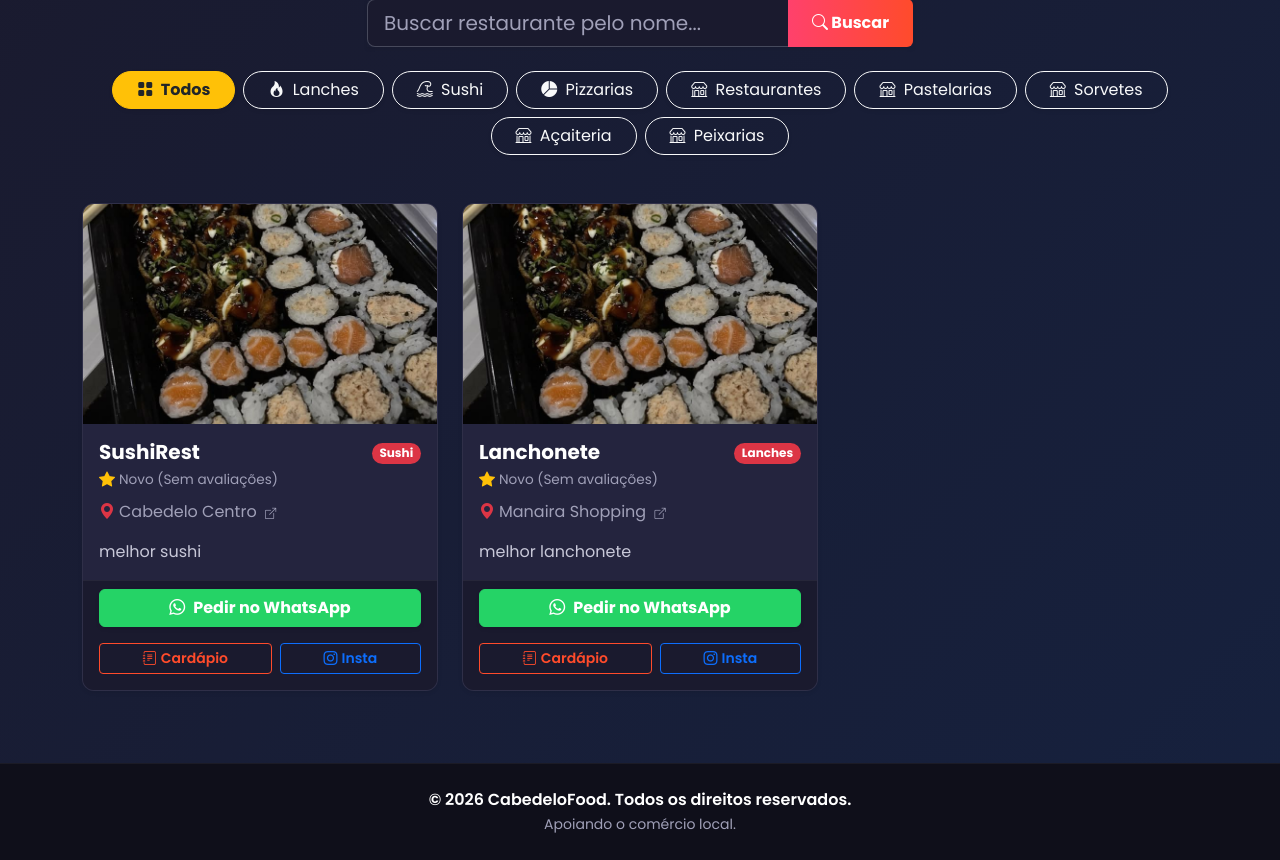
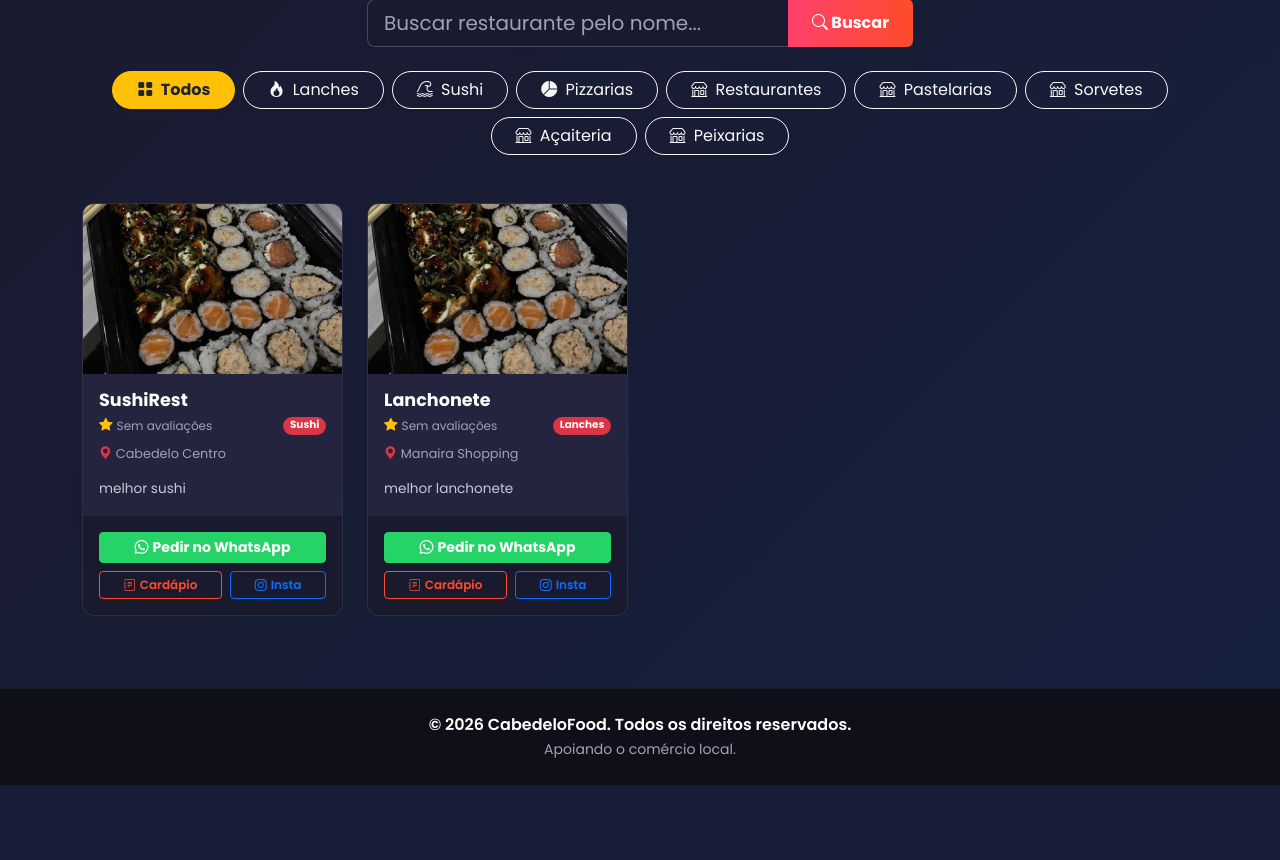
Before and after one commit to brenosobre/CabedeloFood, a Django app: page / in a window 1280 px wide. Shown: the part 193-1053 px from the top of the page. After the commit the page ends 978 px from the top, so only its background shows below. Run offline with Django 5.2, Linux system fonts and the light colour scheme; data comes from the database, SQL or seed files in the repository; data that the repository does not hold is empty; some libraries are stand-ins or nearby versions.

Commit message:
diminuir ilust

```diff
--- a/restaurantes/templates/restaurantes/index.html
+++ b/restaurantes/templates/restaurantes/index.html
@@ -51,7 +51,7 @@
             box-shadow: 0 15px 30px rgba(0,0,0,0.6) !important;
             border-color: rgba(255, 75, 43, 0.5);
         }
-        .card-body h5 { color: #ffffff; }
+        .card-body h5 { color: #ffffff; font-size: 1.1rem; }
         .text-muted, .card-subtitle { color: #a0a0b8 !important; }
         .card-footer {
             background-color: #1a1a2e !important;
@@ -71,7 +71,7 @@
 
         /* GALERIA DE FOTOS MINIATURAS */
         .fotos-grid {
-            display: flex; gap: 10px; overflow-x: auto; padding-bottom: 8px; margin-top: 10px;
+            display: flex; gap: 8px; overflow-x: auto; padding-bottom: 8px; margin-top: 10px;
             scrollbar-width: thin; scrollbar-color: #ff4b2b #1a1a2e;
         }
         .fotos-grid::-webkit-scrollbar { height: 6px; }
@@ -80,14 +80,14 @@
 
         .foto-card { flex: 0 0 auto; text-align: center; }
         .foto-card img {
-            width: 70px; height: 70px; object-fit: cover; border-radius: 8px;
+            width: 60px; height: 60px; object-fit: cover; border-radius: 8px;
             border: 1px solid rgba(255, 255, 255, 0.1); transition: transform 0.2s ease;
             cursor: pointer;
         }
         .foto-card img:hover { transform: scale(1.05); border-color: #ff4b2b; }
         .foto-card p {
-            font-size: 0.7rem; color: #a0a0b8; margin-top: 4px; margin-bottom: 0;
-            width: 70px; white-space: nowrap; overflow: hidden; text-overflow: ellipsis;
+            font-size: 0.65rem; color: #a0a0b8; margin-top: 4px; margin-bottom: 0;
+            width: 60px; white-space: nowrap; overflow: hidden; text-overflow: ellipsis;
         }
 
         /* --- CSS DO LIGHTBOX E DO LINK DE ENDEREÇO --- */
@@ -122,7 +122,7 @@
     <nav class="navbar navbar-expand-lg navbar-dark navbar-custom py-3">
         <div class="container d-flex justify-content-between align-items-center">
 
-            <!-- LOGÓTIPO PIN + HAMBÚRGUER -->
+            <!-- LOGÓTIPO PIN + HAMBÚRGUER COM FIX DO CSS -->
             <a class="navbar-brand m-0 d-flex align-items-center" href="{% url 'home' %}">
                 <svg width="32" height="38" viewBox="0 0 36 38" fill="none" xmlns="http://www.w3.org/2000/svg" class="me-2">
                     <defs>
@@ -137,7 +137,7 @@
                     <path d="M12 20.5 C12 23.5, 24 23.5, 24 20.5 Z" fill="#ffffff"/>
                 </svg>
                 <span class="fs-4 fw-bold" style="letter-spacing: -0.5px;">
-                    <span class="text-white">Cabedelo</span><span style="background: linear-gradient(90deg, #ff416c, #ff4b2b); -webkit-background-clip: text; -webkit-text-fill-color: transparent;">Food</span>
+                    <span class="text-white">Cabedelo</span><span style="background: linear-gradient(90deg, #ff416c, #ff4b2b); -webkit-background-clip: text; background-clip: text; -webkit-text-fill-color: transparent;">Food</span>
                 </span>
             </a>
 
@@ -198,15 +198,18 @@
 
         <div class="row">
             {% for rest in restaurantes %}
-            <div class="col-md-4 mb-4">
+
+            <!-- Colunas ajustadas para 4 cartões por linha -->
+            <div class="col-lg-3 col-md-4 col-sm-6 mb-4">
                 <div class="card h-100 shadow-sm">
 
                     {% if rest.imagem %}
-                        <img src="{{ rest.imagem.url }}" class="card-img-top" alt="Foto de {{ rest.nome }}" style="height: 220px; object-fit: cover;">
+                        <!-- Altura da imagem reduzida para 170px -->
+                        <img src="{{ rest.imagem.url }}" class="card-img-top" alt="Foto de {{ rest.nome }}" style="height: 170px; object-fit: cover;">
                     {% else %}
-                        <div class="bg-sem-imagem text-white text-center py-5 rounded-top" style="height: 220px;">
-                            <span class="mt-4 d-block fw-semibold fs-1"><i class="bi bi-camera-video-off"></i></span>
-                            <span class="d-block fw-semibold mt-2">Sem Imagem</span>
+                        <div class="bg-sem-imagem text-white text-center py-4 rounded-top" style="height: 170px;">
+                            <span class="mt-4 d-block fw-semibold fs-2"><i class="bi bi-camera-video-off"></i></span>
+                            <span class="d-block fw-semibold mt-1" style="font-size: 0.9rem;">Sem Imagem</span>
                         </div>
                     {% endif %}
 
@@ -215,46 +218,43 @@
                             <h5 class="card-title fw-bold mb-0">{{ rest.nome }}</h5>
 
                             <div class="text-end">
-                                {% if rest.categoria %}
-                                    <span class="badge bg-danger rounded-pill">{{ rest.categoria.nome }}</span>
-                                {% endif %}
-
                                 {% if rest.esta_aberto is not None %}
                                     {% if rest.esta_aberto %}
-                                        <span class="badge bg-success rounded-pill ms-1 shadow-sm"><i class="bi bi-clock-fill me-1"></i>Aberto</span>
+                                        <span class="badge bg-success rounded-pill ms-1 shadow-sm" style="font-size: 0.65rem;"><i class="bi bi-clock-fill me-1"></i>Aberto</span>
                                     {% else %}
-                                        <span class="badge bg-secondary rounded-pill ms-1 shadow-sm"><i class="bi bi-clock me-1"></i>Fechado</span>
+                                        <span class="badge bg-secondary rounded-pill ms-1 shadow-sm" style="font-size: 0.65rem;"><i class="bi bi-clock me-1"></i>Fechado</span>
                                     {% endif %}
                                 {% endif %}
                             </div>
                         </div>
 
                         <div class="d-flex align-items-center mb-2">
-                            <i class="bi bi-star-fill text-warning me-1"></i>
+                            <i class="bi bi-star-fill text-warning me-1" style="font-size: 0.85rem;"></i>
                             {% if rest.media_estrelas > 0 %}
-                                <span class="fw-bold text-white">{{ rest.media_estrelas }}</span>
-                                <span class="text-muted ms-1" style="font-size: 0.8rem;">/ 5</span>
+                                <span class="fw-bold text-white" style="font-size: 0.9rem;">{{ rest.media_estrelas }}</span>
                             {% else %}
-                                <span class="text-muted" style="font-size: 0.85rem;">Novo (Sem avaliações)</span>
+                                <span class="text-muted" style="font-size: 0.75rem;">Sem avaliações</span>
+                            {% endif %}
+
+                            {% if rest.categoria %}
+                                <span class="badge bg-danger rounded-pill ms-auto" style="font-size: 0.65rem;">{{ rest.categoria.nome }}</span>
                             {% endif %}
                         </div>
 
-                        <a href="https://www.google.com/maps/search/?api=1&query={{ rest.endereco|urlencode }}+Cabedelo+PB" target="_blank" class="text-decoration-none text-muted card-subtitle d-block mb-3 mt-2 endereco-link">
-                            <i class="bi bi-geo-alt-fill text-danger me-1"></i>{{ rest.endereco }} <i class="bi bi-box-arrow-up-right ms-1" style="font-size: 0.7rem;"></i>
+                        <a href="https://www.google.com/maps/search/?api=1&query={{ rest.endereco|urlencode }}+Cabedelo+PB" target="_blank" class="text-decoration-none text-muted card-subtitle d-block mb-3 mt-2 endereco-link" style="font-size: 0.8rem;">
+                            <i class="bi bi-geo-alt-fill text-danger me-1"></i>{{ rest.endereco }}
                         </a>
 
-                        <p class="card-text" style="color: #c8c8d8;">{{ rest.descricao|truncatewords:15 }}</p>
+                        <!-- Texto truncado mais cedo para não ocupar muito espaço vertical -->
+                        <p class="card-text" style="color: #c8c8d8; font-size: 0.85rem;">{{ rest.descricao|truncatewords:12 }}</p>
 
                         {% if rest.fotos.all %}
-                            <hr style="border-color: rgba(255,255,255,0.1);">
-                            <h6 class="text-white-50" style="font-size: 0.85rem;"><i class="bi bi-images me-1"></i>Galeria do Local</h6>
+                            <hr style="border-color: rgba(255,255,255,0.1); margin: 0.5rem 0;">
+                            <h6 class="text-white-50" style="font-size: 0.75rem;"><i class="bi bi-images me-1"></i>Galeria</h6>
                             <div class="fotos-grid">
                                 {% for foto in rest.fotos.all %}
                                     <div class="foto-card">
                                         <img src="{{ foto.imagem.url }}" alt="{{ foto.legenda|default:'Foto' }}" title="{{ foto.legenda|default:'Clique para ampliar' }}" onclick="abrirLightbox('{{ foto.imagem.url }}', '{{ foto.legenda|escapejs }}')">
-                                        {% if foto.legenda %}
-                                            <p title="{{ foto.legenda }}">{{ foto.legenda }}</p>
-                                        {% endif %}
                                     </div>
                                 {% endfor %}
                             </div>
@@ -262,25 +262,25 @@
 
                     </div>
 
-                    <div class="card-footer pb-3">
-                        <div class="mb-3">
+                    <div class="card-footer pb-3 pt-3">
+                        <div class="mb-2">
                             <a href="https://wa.me/55{{ rest.telefone|cut:' '|cut:'-'|cut:'('|cut:')' }}?text=Olá! Vi o restaurante {{ rest.nome }} no CabedeloFood e gostaria de saber mais."
                                target="_blank"
-                               class="btn w-100 fw-bold shadow-sm text-white"
+                               class="btn btn-sm w-100 fw-bold shadow-sm text-white"
                                style="background-color: #25D366; border-color: #25D366; transition: transform 0.2s;">
-                                <i class="bi bi-whatsapp me-2"></i>Pedir no WhatsApp
+                                <i class="bi bi-whatsapp me-1"></i>Pedir no WhatsApp
                             </a>
                         </div>
 
                         <div class="d-flex gap-2 flex-wrap">
                             {% if rest.link_cardapio %}
-                                <a href="{{ rest.link_cardapio }}" target="_blank" class="btn btn-outline-danger btn-sm flex-fill fw-semibold"><i class="bi bi-journal-text me-1"></i>Cardápio</a>
+                                <a href="{{ rest.link_cardapio }}" target="_blank" class="btn btn-outline-danger btn-sm flex-fill fw-semibold" style="font-size: 0.75rem;"><i class="bi bi-journal-text me-1"></i>Cardápio</a>
                             {% else %}
-                                <button class="btn btn-outline-secondary btn-sm flex-fill fw-semibold" disabled><i class="bi bi-journal-x me-1"></i>Sem Cardápio</button>
+                                <button class="btn btn-outline-secondary btn-sm flex-fill fw-semibold" style="font-size: 0.75rem;" disabled><i class="bi bi-journal-x me-1"></i>Cardápio</button>
                             {% endif %}
 
                             {% if rest.instagram %}
-                                <a href="{{ rest.instagram }}" target="_blank" class="btn btn-outline-primary btn-sm flex-fill fw-semibold"><i class="bi bi-instagram me-1"></i>Insta</a>
+                                <a href="{{ rest.instagram }}" target="_blank" class="btn btn-outline-primary btn-sm flex-fill fw-semibold" style="font-size: 0.75rem;"><i class="bi bi-instagram me-1"></i>Insta</a>
                             {% endif %}
                         </div>
                     </div>
```
